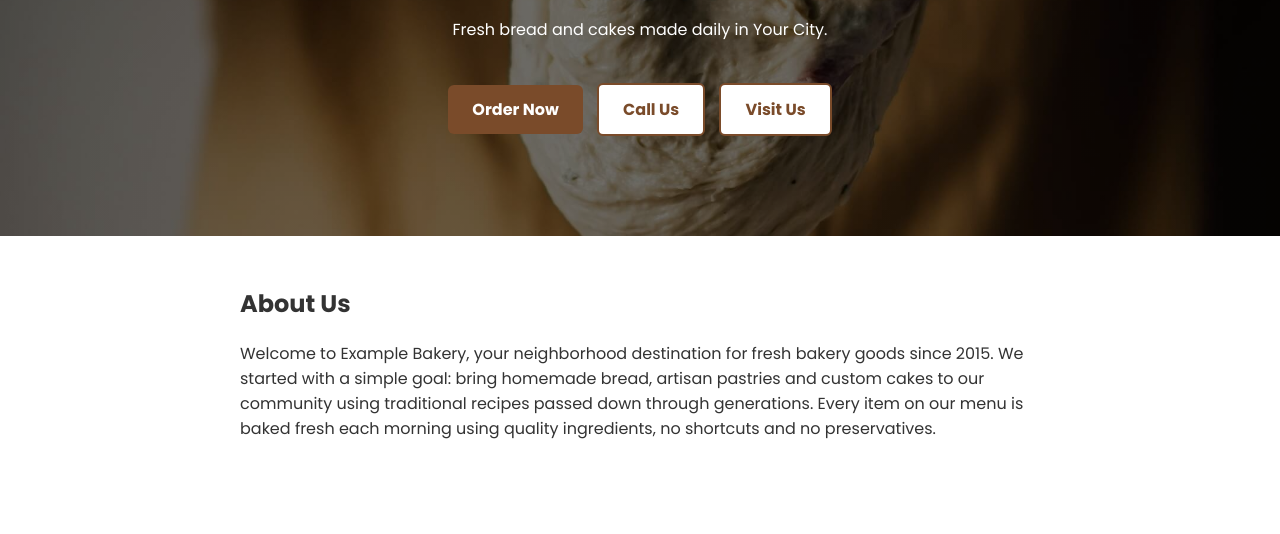
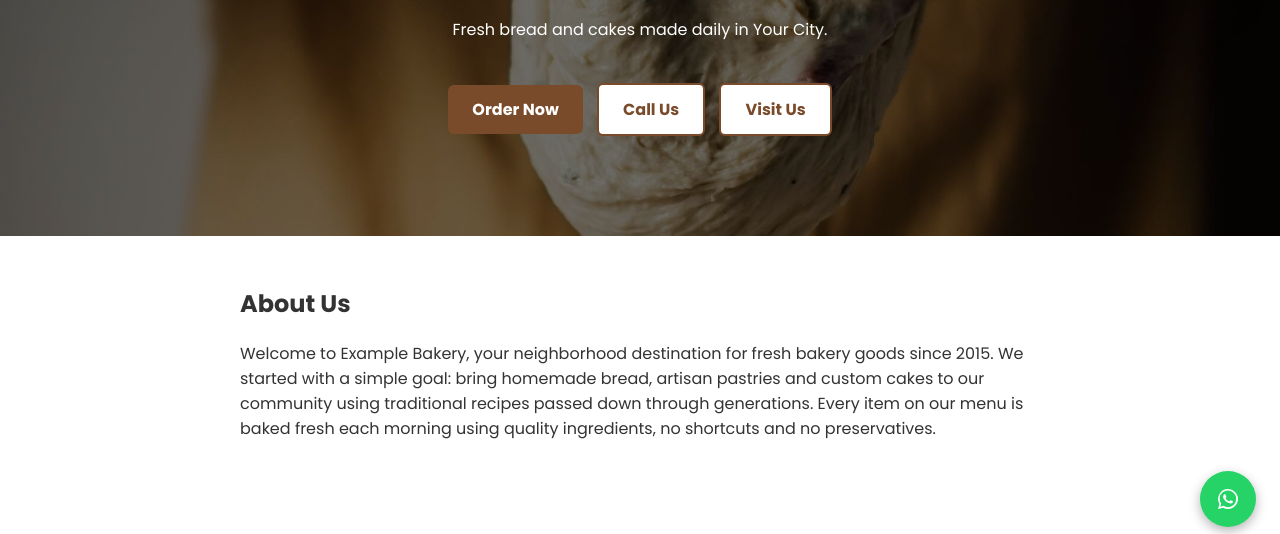
Before and after one commit to chevlikavya448-bot/Kavya-Chevli, a plain HTML site: page index.html in a window 1280 px wide. Shown: the part 249-783 px from the top of the page. Drawn offline with Linux system fonts and the light colour scheme.

Commit message:
Update index.html

```diff
--- a/index.html
+++ b/index.html
@@ -111,5 +111,5 @@ img { width: 100%; height: 200px; object-fit: cover; }
   <p style="font-size: 28px; margin-bottom: 10px;">     <a href="https://instagram.com/" style="text-decoration: none; margin: 0 10px;">📷</a>     <a href="https://facebook.com/" style="text-decoration: none; margin: 0 10px;">📘</a>   </p>   <p>&copy; 2026 Example Bakery. All rights reserved.</p>
 </footer>
 
-</body>
+<a href="https://wa.me/15551234567" class="whatsapp-float" target="_blank" aria-label="Chat on WhatsApp">   <svg viewBox="0 0 24 24" fill="#fff"><path d="M17.6 6.32A7.85 7.85 0 0 0 12.05 4a7.94 7.94 0 0 0-6.9 11.9L4 20l4.2-1.1a7.93 7.93 0 0 0 3.84 1h.01a7.94 7.94 0 0 0 5.55-13.58zm-5.55 12.2h-.01a6.6 6.6 0 0 1-3.36-.92l-.24-.14-2.5.65.67-2.44-.16-.25a6.59 6.59 0 0 1 10.2-8.26 6.54 6.54 0 0 1 1.93 4.66 6.6 6.6 0 0 1-6.53 6.7zm3.6-4.93c-.2-.1-1.17-.58-1.35-.64-.18-.07-.31-.1-.44.1-.13.2-.5.64-.62.78-.11.13-.23.15-.43.05-.2-.1-.85-.31-1.62-1-.6-.53-1-1.19-1.12-1.39-.12-.2-.01-.3.09-.4.09-.09.2-.23.3-.35.1-.11.13-.2.2-.33.07-.13.03-.25-.02-.35-.05-.1-.44-1.06-.6-1.45-.16-.38-.32-.33-.44-.33h-.38c-.13 0-.33.05-.5.25-.18.2-.68.66-.68 1.6s.7 1.86.8 2c.1.13 1.37 2.1 3.33 2.94.46.2.83.32 1.11.41.47.15.9.13 1.24.08.38-.06 1.17-.48 1.33-.94.17-.46.17-.86.12-.94-.05-.08-.18-.13-.38-.23z"/></svg> </a> </body>
 </html>
```
